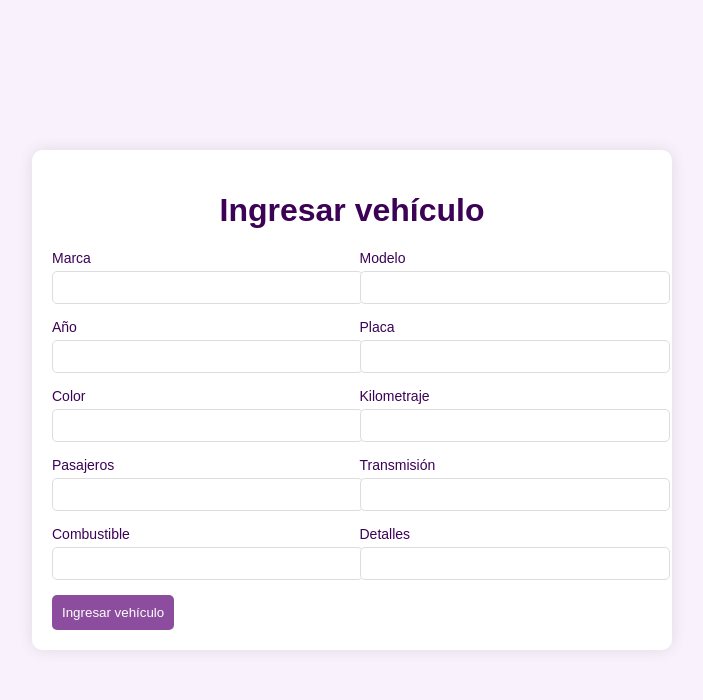
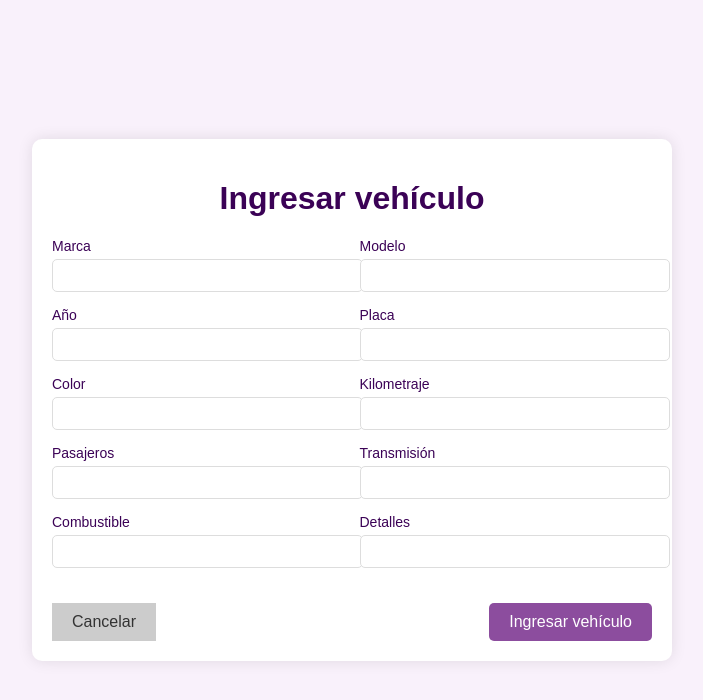
Before and after one commit to fash2110/ReqSoft-RentACar, a Flask app: template templates/IngresarVehiculo.html in a window 1280 px wide. Shown: the top 700 px of the page, without its empty margins (288-991 px from the left). Run offline with Flask 3, Linux system fonts and the light colour scheme; the template is opened without the code that fills it, so the values that code supplies are empty.

Commit message:
Update IngresarVehiculo.html

```diff
--- a/templates/IngresarVehiculo.html
+++ b/templates/IngresarVehiculo.html
@@ -46,17 +46,30 @@
         .full-width {
             grid-column: 1 / 3;
         }
+        .button-container {
+            grid-column: 1 / 3;
+            display: flex;
+            justify-content: space-between;
+            margin-top: 20px;
+        }
         button {
             background-color: #8c4d9e;
             color: white;
-            padding: 10px;
+            padding: 10px 20px;
             border: none;
             border-radius: 5px;
             cursor: pointer;
-            grid-column: 1 / 3;
+            font-size: 16px;
         }
         button:hover {
             background-color: #7b3f88;
+        }
+        .cancel-button {
+            background-color: #ccc;
+            color: #333;
+        }
+        .cancel-button:hover {
+            background-color: #bbb;
         }
     </style>
 </head>
@@ -105,7 +118,8 @@
             <label for="detalles">Detalles</label>
             <input type="text" id="detalles" name="detalles">
         </div>
-        <div class="full-width">
+        <div class="button-container">
+            <a href="{{ url_for('Inicio') }}" class="cancel-button" style="text-decoration: none; padding: 10px 20px; display: inline-block; text-align: center;">Cancelar</a>
             <button type="submit">Ingresar vehículo</button>
         </div>
     </form>
```
